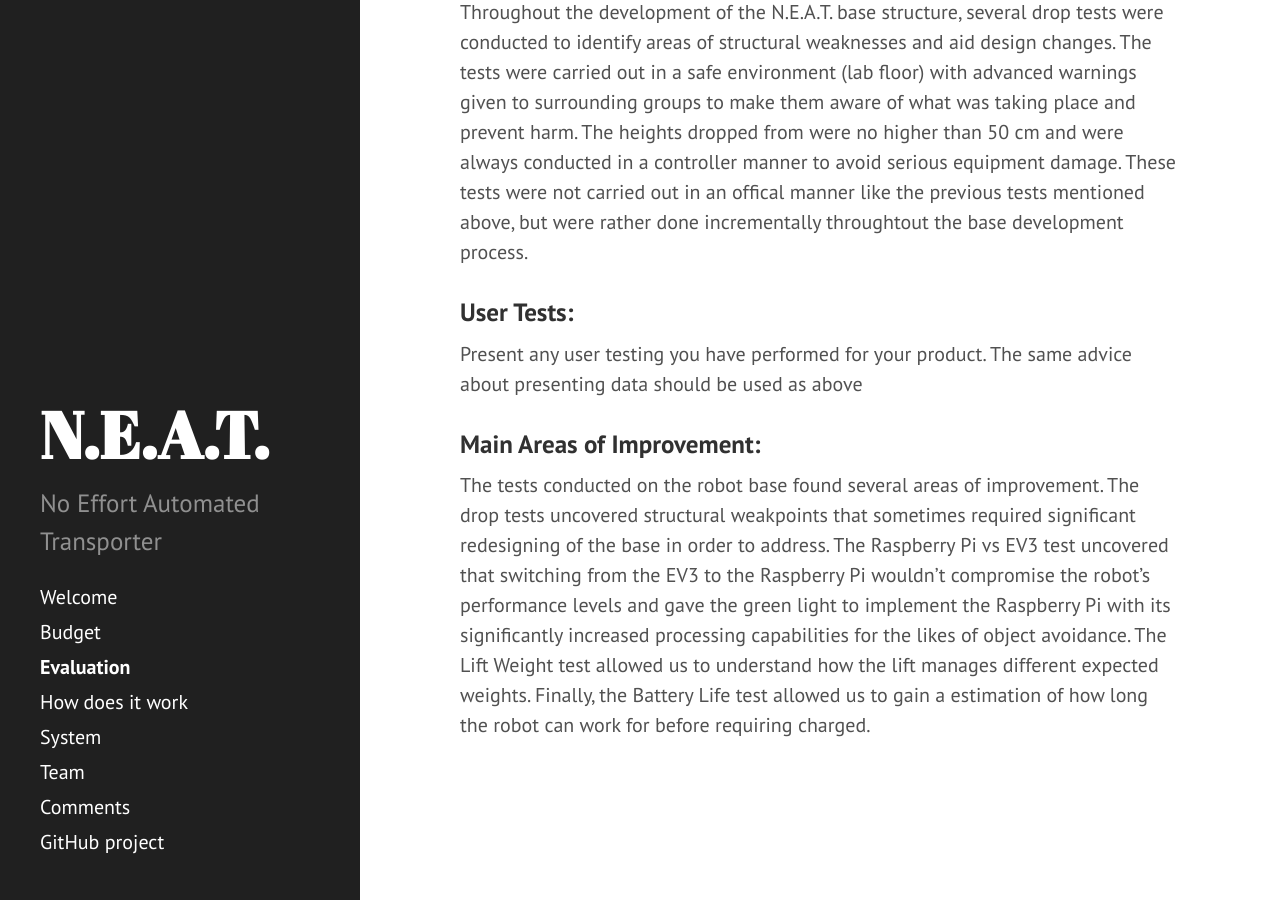
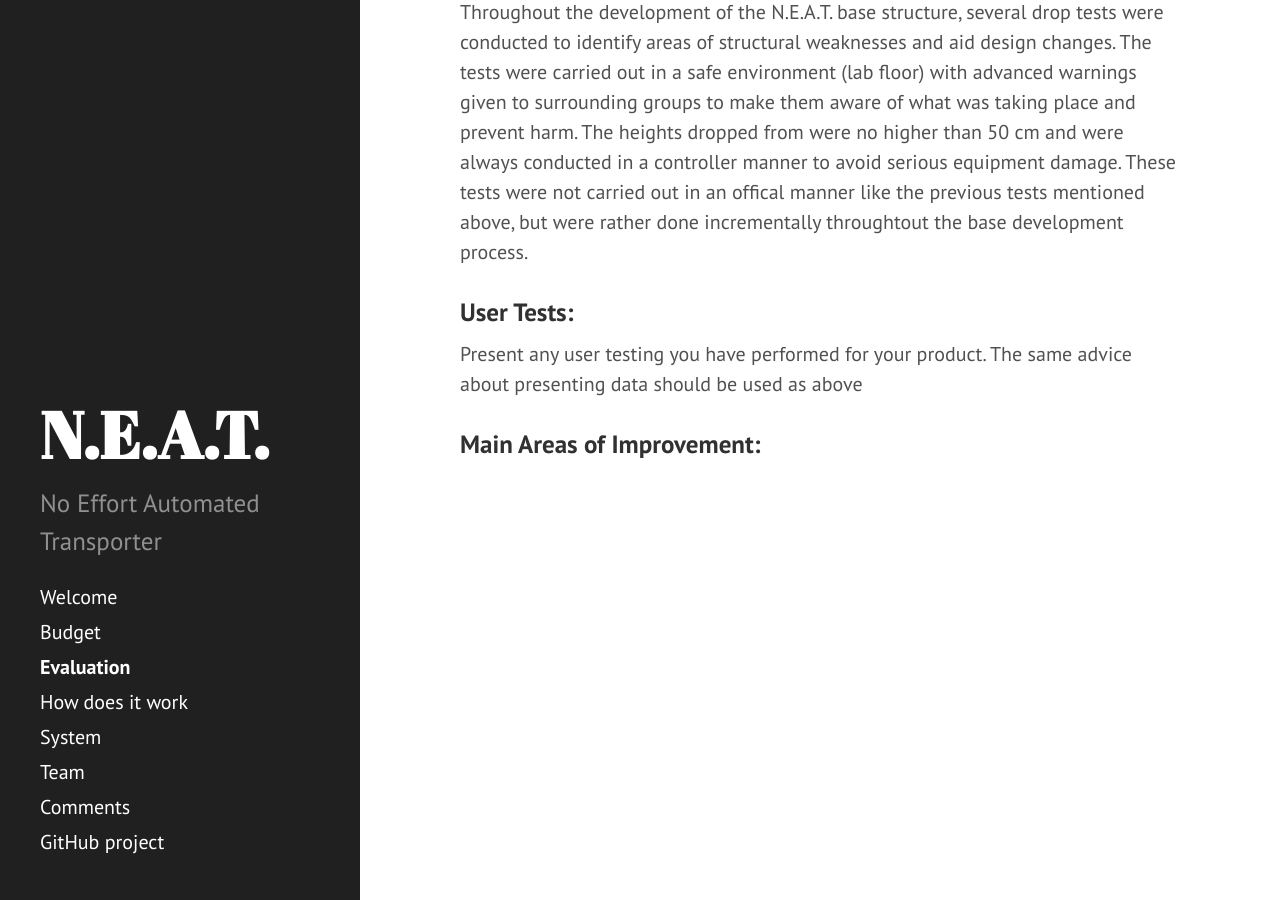
Before and after one commit to okapeng/sdp2020-group2, a Jekyll site: the page built from _pages/evaluation.md, in a window 1280 px wide and 900 px high, scrolled down 2957 px. Built offline with Jekyll 4.4.1, drawn with Linux system fonts in a browser that asks for light colours.

Commit message:
removed area of improvement

```diff
--- a/_pages/evaluation.md
+++ b/_pages/evaluation.md
@@ -41,4 +41,3 @@ permalink: /evaluation/
   The same advice about presenting data should be used as above
 
 ### Main Areas of Improvement:
-  The tests conducted on the robot base found several areas of improvement. The drop tests uncovered structural weakpoints that sometimes required significant redesigning of the base in order to address. The Raspberry Pi vs EV3 test uncovered that switching from the EV3 to the Raspberry Pi wouldn't compromise the robot's performance levels and gave the green light to implement the Raspberry Pi with its significantly increased processing capabilities for the likes of object avoidance. The Lift Weight test allowed us to understand how the lift manages different expected weights. Finally, the Battery Life test allowed us to gain a estimation of how long the robot can work for before requiring charged.
```
